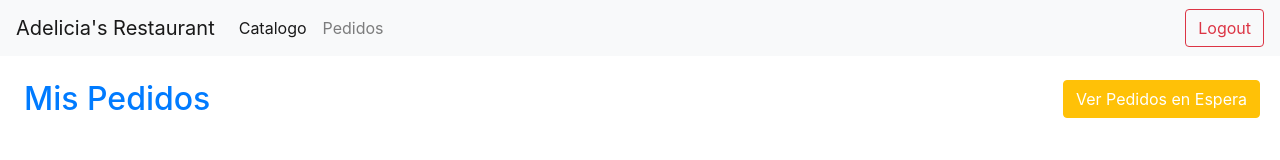
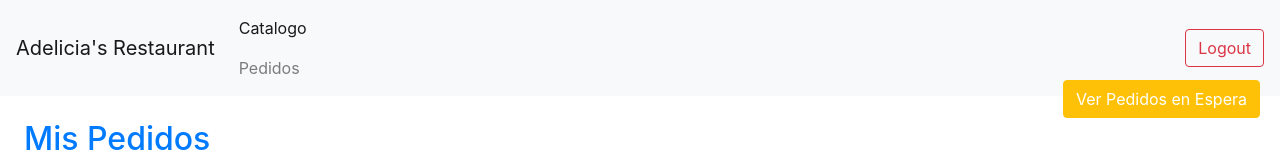
Before and after one commit to mmelgarg3/frontend-adelicia, a React (Create React App) app: page /orders in a window 1280 px wide. Shown: the top 160 px of the page. Built offline with nearby package versions, Linux system fonts and the light colour scheme; no server answers.

Commit message:
fixing problem with navbar

```diff
--- a/src/App.js
+++ b/src/App.js
@@ -21,31 +21,31 @@ function App() {
           <Register/>
         </Route>
         <Route path="/dashboard">
-          <Navbar/>
+          <Navbar show={true} />
           <Dashboard/>
         </Route>
 	<Route path="/admin-dash">
 	  <Navbar />
-	  <AdminDashboard />
+	  <AdminDashboard show={false}/>
 	</Route>
 	<Route path="/waiter-dash">
 	  <Navbar />
-	  <WaiterDashboard />
+	  <WaiterDashboard show={false}/>
 	</Route>
 	<Route path="/orders">
-	  <Navbar />
+	  <Navbar show={true}/>
 	  <Orders />
 	</Route>
 	<Route path="/cooking-page">
-	  <Navbar />
+	  <Navbar show={false}/>
 	  <CookingPage />
 	</Route>
 	<Route path="/client-dash">
-	  <Navbar />
+	  <Navbar show={true}/>
 	  <ClientDash />
 	</Route>
 	<Route path="/payment-page">
-	  <Navbar />
+	  <Navbar show={true}/>
 	  <PaymentPage />
 	</Route>
       </Switch>
--- a/src/components/Navbar.jsx
+++ b/src/components/Navbar.jsx
@@ -1,9 +1,11 @@
-import React from 'react'
+import React, {useState} from 'react'
 import axios from 'axios';
 import { useHistory } from 'react-router-dom';
 
-const Navbar = () => {
+const Navbar = (show) => {
+    console.log(show.show);
     const history = useHistory();
+    const [showMe, setShowMe] = useState(show.show);
 
     const Logout = async () => {
 	window.localStorage.removeItem("userID");
@@ -26,12 +28,17 @@ const Navbar = () => {
 
 	  <div className="collapse navbar-collapse" id="navbarSupportedContent">
 	      <ul className="navbar-nav mr-auto">
+
+	      { showMe &&
+		<div>
 		  <li className="nav-item active">
 		    <a className="nav-link" href="/dashboard">Catalogo<span className="sr-only">(current)</span></a>
 		  </li>
 		  <li className="nav-item">
 		    <a className="nav-link" href="/client-dash">Pedidos</a>
 		  </li>
+		</div>
+	      }
 	      </ul>
 	    <form className="form-inline my-2 my-lg-0">
 	      <button className="btn btn-outline-danger my-2 my-sm-0" type="button" onClick={Logout}>Logout</button>
```
Lines whose indentation alone changed are shown as unchanged.
